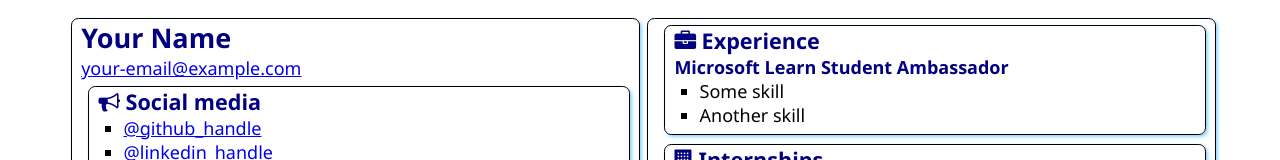
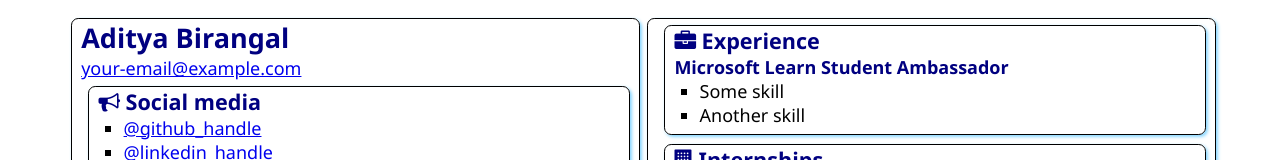
Before and after one commit to AdityaBirangal/SATechnicalOnboarding, a plain HTML site: page src/index.html in a window 1280 px wide. Shown: the top 160 px of the page. Drawn offline with Linux system fonts and the light colour scheme.

Commit message:
Added My Name

```diff
--- a/src/index.html
+++ b/src/index.html
@@ -12,7 +12,7 @@
 <body>
     <main>
         <article class="box">
-            <h1>Your Name</h1>
+            <h1>Aditya Birangal</h1>
             <div><a href="mailto:your.email@example.com">your-email@example.com</a></div>
 
             <section class="box">
```
